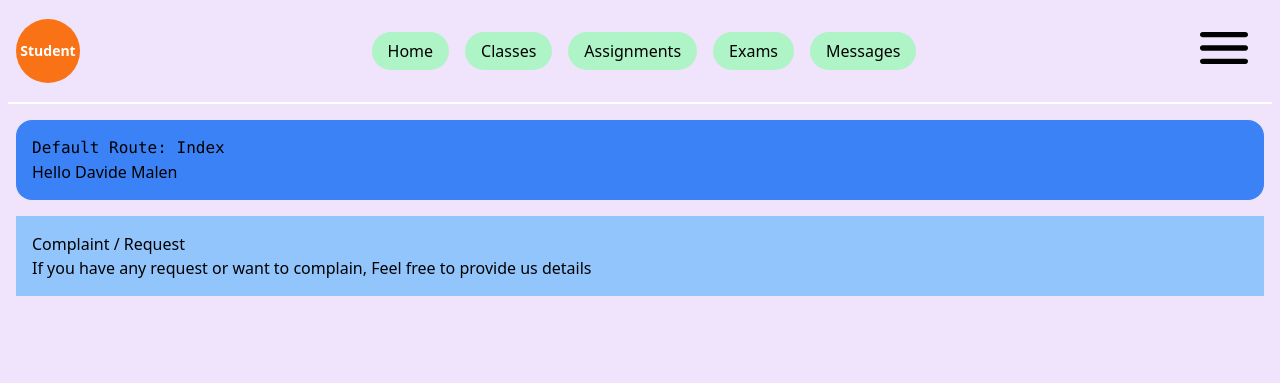
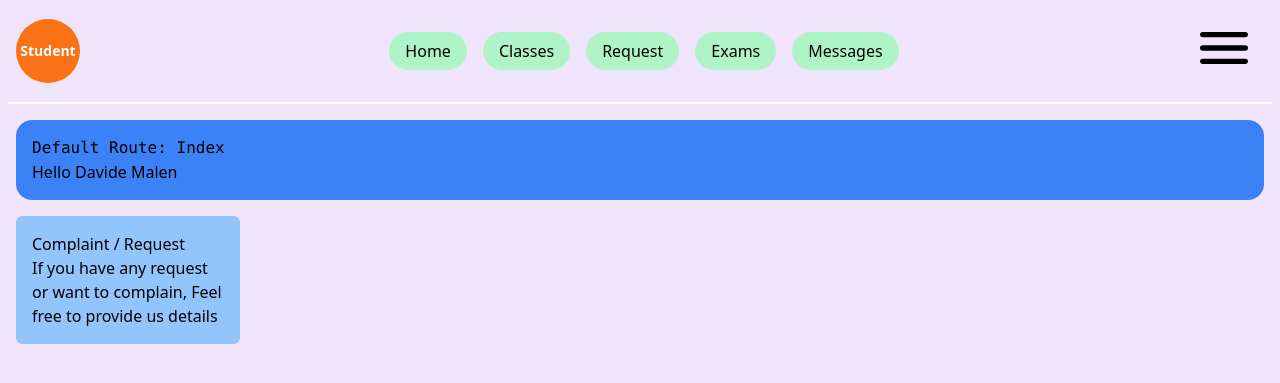
Before and after one commit to SamirKhan21860/LearnTogether, a Flask app: page / in a window 1280 px wide. Shown: the top 383 px of the page. Run offline with Flask 3, Linux system fonts and the light colour scheme; a user stored in the database is signed in; some libraries are stand-ins or nearby versions.

Commit message:
working on request route

```diff
--- a/app.py
+++ b/app.py
@@ -41,7 +41,7 @@ def signup():
         class_name = request.form.get("class")
 
         # Using the helper function to check requried fields
-        result = check_required_fields({"Full Name": full_name, "Email": email, "Password": password, "Class Name": class_name})
+        result = check_required_fields({"Full Name": full_name, "Email": email, "Password": password, "Class Name": class_name}, current_page="signup")
 
         # If True, return, otherwise, move forward
         if result:
@@ -170,7 +170,7 @@ def complaint():
             "Category": category,
             "Subject": subject,
             "Description": description
-        })
+        }, current_page="complaint_or_request")
 
         # If true, return, otherwise, move forward
         if result:
@@ -181,7 +181,7 @@ def complaint():
 
         # Show success message to the user
         flash_message("Your Complaint or request submitted successfully!", category="success")
-# No class students can be able to give exams in December it would be better to postpone the exams or should be taken online.
+
         # Redirect user to the index or any other appropriate page
         return redirect(url_for("index"))
 
--- a/helpers.py
+++ b/helpers.py
@@ -7,15 +7,14 @@ def flash_message(message, category='info'):
     # flash(message, category=category)
     flash((message, category), category=category)
 
-def check_required_fields(fields):
+def check_required_fields(fields, current_page):
     missing_fields = [field for field, value in fields.items() if not value]
 
     # If fields missing then show message
     if missing_fields:
         for field in missing_fields:
             flash_message(f"{field.capitalize()} is required.", category='error')
-        # return redirect(url_for('show_flash'))
-        return render_template("signup.html")
+        return render_template(f"{current_page}.html")
 
     # Give us None in return if all good
     return None
--- a/static/styles.css
+++ b/static/styles.css
@@ -9,7 +9,7 @@
     position: absolute;
     right: 1.05%;
     padding: 8px;
-    top: 30%;
+    top: 24%;
     background-color: #F2CB05;
     /* Tailwind CSS indigo color */
     border-radius: 15px;
--- a/templates/complaint_or_request.html
+++ b/templates/complaint_or_request.html
@@ -8,7 +8,7 @@
 
 <body class="bg-[rgb(245,215,180)]">
 
-    <div class="max-w-md mx-auto bg-gray-500 p-8 my-6 rounded-3xl shadow-md">
+    <div class="max-w-md mx-auto bg-gray-900 p-8 my-6 rounded-3xl shadow-md">
         <h2 class="text-2xl font-bold mb-6 text-white">Submit a Complaint or Request</h2>
 
         <form id="complaintForm" action="/complaint" method="POST">
--- a/templates/index.html
+++ b/templates/index.html
@@ -9,15 +9,19 @@ Results
 <body class="bg-[rgb(240,228,252)] relative">
 
     <!-- User info -->
-    <div class="bg-blue-500 hover:bg-blue-300 rounded-2xl font-sans p-4 m-4">
-        <h1 class="font-mono">Default Route: Index</h1>
-        <h2>Hello {{ student[0]["full_name"] }}</h2>
+    <div class="">
+        <div class="bg-blue-500 hover:bg-blue-300 rounded-2xl font-sans p-4 m-4">
+            <h1 class="font-mono">Default Route: Index</h1>
+            <h2>Hello {{ student[0]["full_name"] }}</h2>
+        </div>
     </div>
 
     <!-- Route to the Compalint / Request Page -->
-    <div class="bg-blue-300 hover:bg-blue-400 p-4 m-4 w-md h-md">
-        <h2>Complaint / Request</h2>
-        <p>If you have any request or want to complain, Feel free to provide us details</p>
+    <div class="complaint-request m-4 w-56">
+        <div class="bg-blue-300 hover:bg-blue-400 p-4 rounded-md">
+            <h2>Complaint / Request</h2>
+            <p>If you have any request or want to complain, Feel free to provide us details</p>
+        </div>
     </div>
 
     <!-- Flash messages -->
--- a/templates/layout.html
+++ b/templates/layout.html
@@ -26,7 +26,7 @@
             <li><a class="bg-[#aff4c6] rounded-full px-4 py-2 hover:bg-black hover:text-[#aff4c6] transition duration-300"
                     href="/classes">Classes</a></li>
             <li><a class="bg-[#aff4c6] rounded-full px-4 py-2 hover:bg-black hover:text-[#aff4c6] transition duration-300"
-                    href="/assign">Assignments</a></li>
+                    href="/complaint">Request</a></li>
             <li><a class="bg-[#aff4c6] rounded-full px-4 py-2 hover:bg-black hover:text-[#aff4c6] transition duration-300"
                     href="/exams">Exams</a></li>
             <li><a class="bg-[#aff4c6] rounded-full px-4 py-2 hover:bg-black hover:text-[#aff4c6] transition duration-300"
@@ -68,10 +68,8 @@
     <hr class="divider border-t-2 border-white mx-2">
 
     <!-- LOG IN TEMPLATE -->
-    <div class="absolute w-full mt-4 pl-20 pr-20 pb-20 flex items-center justify-center">
-        {% block logIn %}
-        {% endblock %}
-    </div>
+    {% block logIn %}
+    {% endblock %}
 
     <!-- SIGN UP TEMPLATE -->
     {% block signUp %}
--- a/templates/login.html
+++ b/templates/login.html
@@ -7,7 +7,7 @@ Log In
 {% block logIn %}
 
 <body class="bg-[#F2E3B6]">
-    <div class="absolute top-4 w-full mt-4 md:pl-20 md:pr-20 md:pb-20 flex items-center justify-center">
+    <div class="w-full mt-10 md:pl-20 md:pr-20 md:pb-20 flex items-center justify-center">
         <div class="rounded-3xl w-screen md:w-full max-w-md text-center">
 
             <h1 class="text-4xl md:text-5xl font-bold mb-4">Log In</h1>
```
Also changed, not shown: templates/add_assignment.html (deleted, +0 -11 lines), templates/assignments.html (deleted, +0 -9 lines), templates/edit_assignment.html (deleted, +0 -11 lines), 1 other file.
